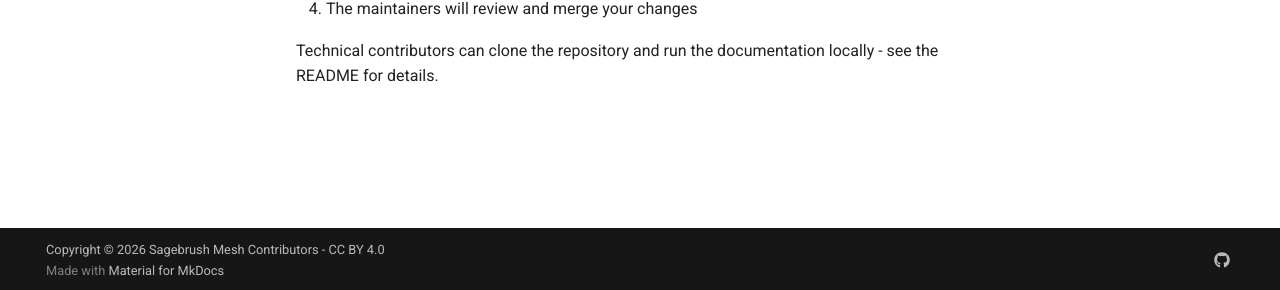
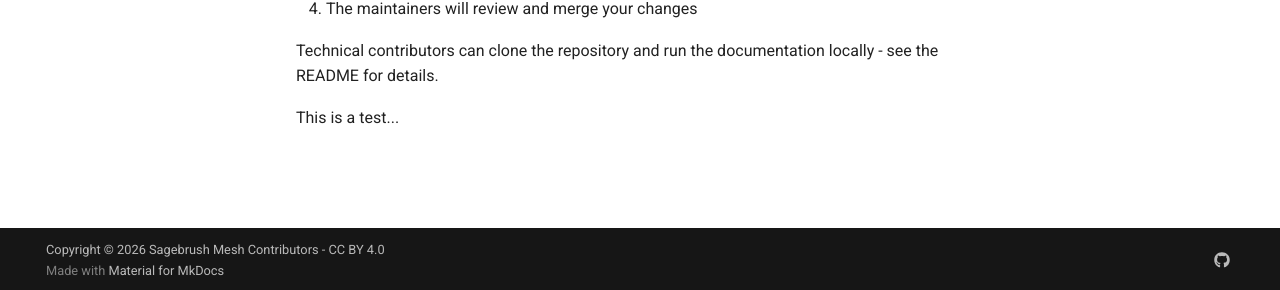
Before and after one commit to jtstockton/sagebrush-www, an MkDocs documentation site: the page built from docs/about.md, in a window 1280 px wide. Shown: the part 607-897 px from the top of the page. Built offline with MkDocs 1.6.1 and Material for MkDocs 9.7.7, drawn with Linux system fonts in a browser that asks for light colours; comment, search, counter and statistics services are not loaded.

Commit message:
Add test note to about.md
Added a test note to the documentation.

```diff
--- a/docs/about.md
+++ b/docs/about.md
@@ -16,3 +16,5 @@ This documentation is maintained by the community. To contribute:
 4. The maintainers will review and merge your changes
 
 Technical contributors can clone the repository and run the documentation locally - see the README for details.
+
+This is a test...
```
